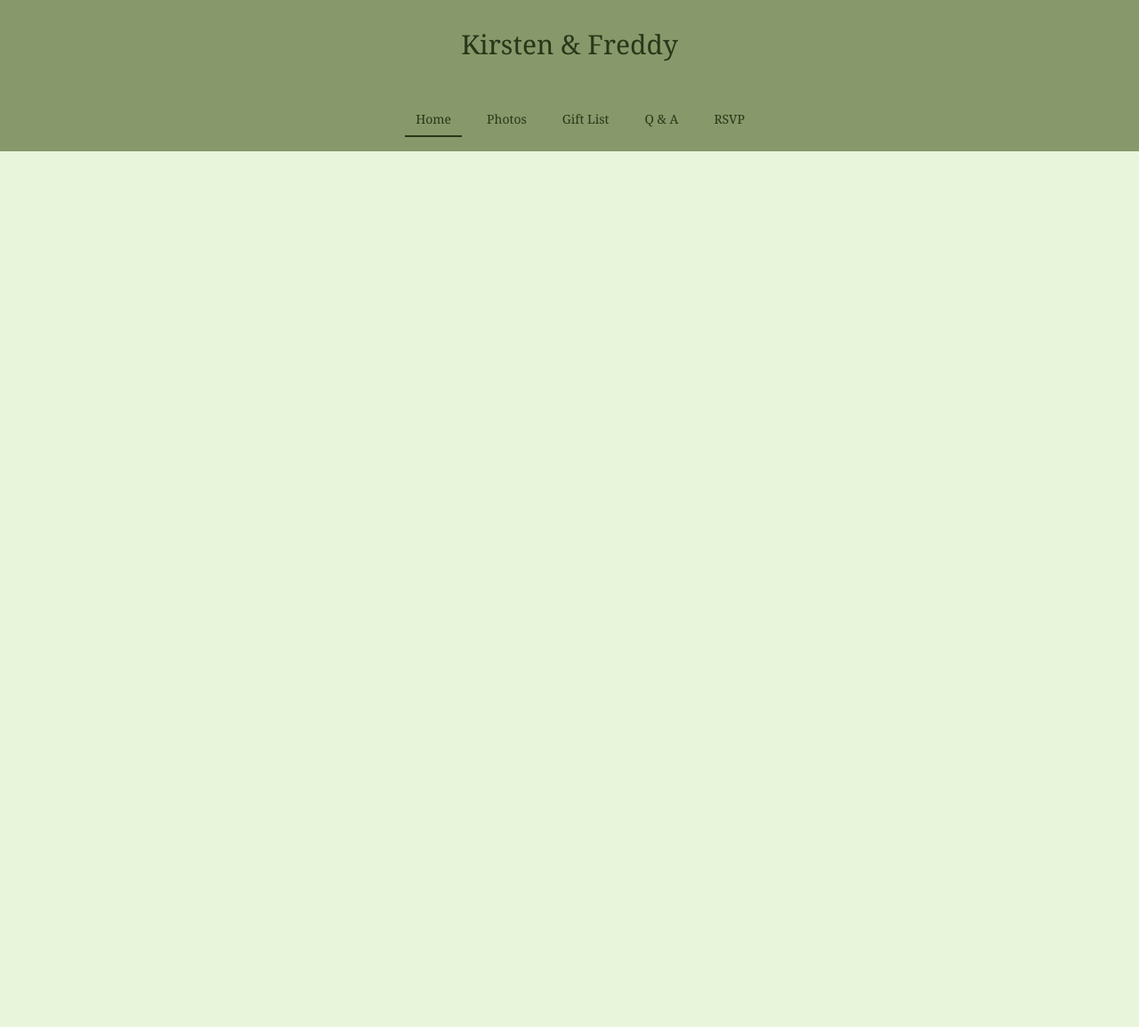
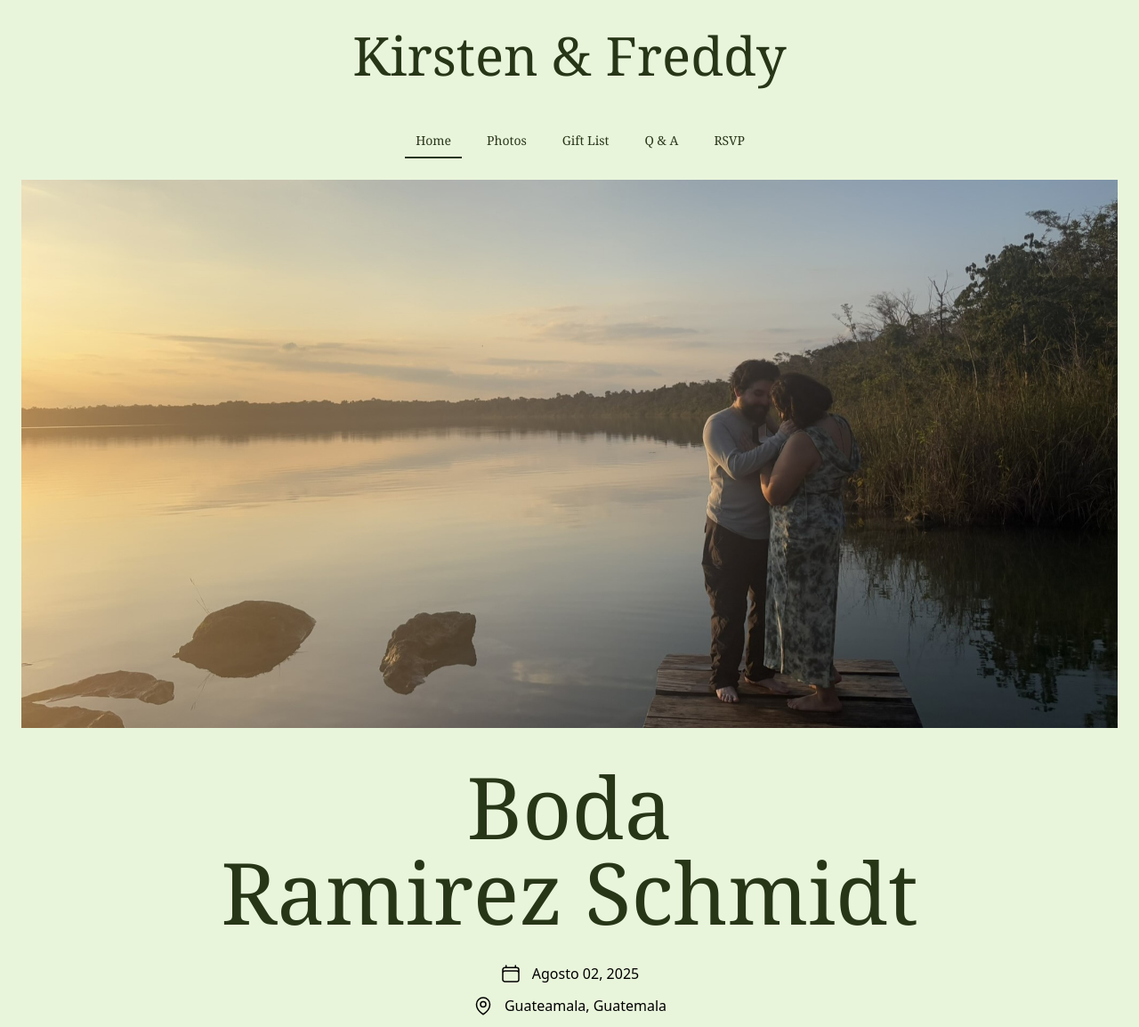
Before and after one commit to FreddyJRC/invitacion, a React (Vite) app: page /#/ in a window 1280 px wide. Shown: the whole page at 89% size. Before the commit the page ends 800 px from the top, so only its background shows below. Built offline with nearby package versions, Linux system fonts and the light colour scheme.

Commit message:
feat: home hero banner

```diff
--- a/src/main.tsx
+++ b/src/main.tsx
@@ -2,12 +2,12 @@ import { StrictMode } from 'react'
 import { createRoot } from 'react-dom/client'
 import { createHashRouter, RouterProvider } from 'react-router'
 import './index.css'
-import App from './App.tsx'
+import Home from './pages/home.tsx'
 
 const router = createHashRouter([
   {
-    path: '/',
-    element: <App />
+    Component: Home,
+    index: true
   }
 ])
 
--- a/src/App.tsx
+++ b/src/menu.tsx
@@ -13,9 +13,9 @@ function classNames(...classes: string[]) {
   return classes.filter(Boolean).join(' ')
 }
 
-export default function AppTemplate() {
+export default function Menu() {
   return (
-    <Disclosure as="nav" className="bg-olive-400">
+    <Disclosure as="nav" className="bg-olive-50">
       <div className="mx-auto max-w-7xl px-2 sm:px-6 lg:px-8">
         <div className="relative flex h-16 sm:h-auto items-center justify-between">
           <div className="absolute inset-y-0 left-0 flex items-center sm:hidden">
@@ -27,7 +27,7 @@ export default function AppTemplate() {
               <XMarkIcon aria-hidden="true" className="hidden size-6 group-data-open:block" />
             </DisclosureButton>
           </div>
-          <div className="flex flex-1 sm:flex-col items-center justify-center text-olive-dark font-serif text-2xl sm:text-3xl">
+          <div className="flex flex-1 sm:flex-col items-center justify-center text-olive-dark font-serif text-2xl sm:text-6xl">
             <div className="flex shrink-0 items-center sm:py-8">
               <div className='sm:hidden'>K & F</div>
               <div className='hidden sm:block'>Kirsten & Freddy</div>
--- /dev/null
+++ b/src/pages/home.tsx
@@ -0,0 +1,27 @@
+import { CalendarIcon, MapPinIcon } from '@heroicons/react/24/outline'
+
+import Menu from "../menu"
+import Hero from "../assets/hero.jpeg"
+
+export default function Home() {
+    return (
+        <>
+            <Menu />
+            <div className="flex flex-1 flex-col items-center justify-center">
+                <img
+                    src={Hero}
+                    className="md:px-6 md:py-2"
+                />
+                <h1 className="font-serif text-olive-dark text-4xl sm:text-8xl text-center py-8">
+                    Boda <br/> Ramirez Schmidt
+                </h1>
+                <p className="group relative inline-flex items-center justify-center pb-3">
+                    <CalendarIcon aria-hidden="true" className="block size-6 mr-3" /> Agosto 02, 2025
+                </p>
+                <p className="group relative inline-flex items-center justify-center pb-3">
+                    <MapPinIcon aria-hidden="true" className="block size-6 mr-3" /> Guateamala, Guatemala
+                </p>
+            </div>
+        </>
+    )
+}
--- a/vite.config.ts
+++ b/vite.config.ts
@@ -4,6 +4,6 @@ import tailwindcss from '@tailwindcss/vite'
 
 // https://vite.dev/config/
 export default defineConfig({
-  base: "invitacion/",
+  base: "/invitacion",
   plugins: [react(),tailwindcss()],
 })
```
Also changed, not shown: src/assets/hero.jpeg (added).
